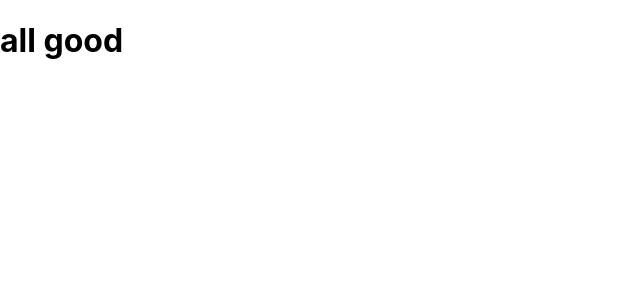
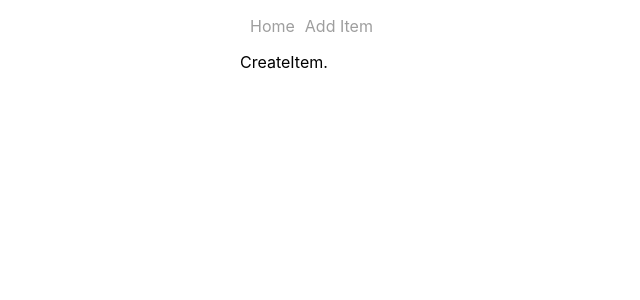
Before and after one commit to MurtazaPakawala/My-shop, a React (Create React App) app: page /create-item in a window 1280 px wide. Shown: the top 300 px of the page, without its empty margins (0-640 px from the left). Built offline with nearby package versions, Linux system fonts and the light colour scheme.

Commit message:
navbar:basic route setup and styling navbar

```diff
--- a/package.json
+++ b/package.json
@@ -6,6 +6,7 @@
     "@testing-library/jest-dom": "^5.16.4",
     "@testing-library/react": "^13.3.0",
     "@testing-library/user-event": "^13.5.0",
+    "firebase": "^9.9.0",
     "react": "^18.2.0",
     "react-dom": "^18.2.0",
     "react-router-dom": "^6.3.0",
--- a/src/component/App.js
+++ b/src/component/App.js
@@ -1,7 +1,13 @@
+import { Routes, Route } from "react-router-dom";
+import { Home, CreateItem, Navbar } from "./index";
 function App() {
   return (
-    <div className="App">
-      <h1>all good</h1>
+    <div className="container">
+      <Navbar />
+      <Routes>
+        <Route path="/" element={<Home />} />
+        <Route path="/create-item" element={<CreateItem />} />
+      </Routes>
     </div>
   );
 }
--- /dev/null
+++ b/src/component/CreateItem.js
@@ -0,0 +1,7 @@
+import React from "react";
+
+function CreateItem() {
+  return <div>CreateItem.</div>;
+}
+
+export default CreateItem;
--- /dev/null
+++ b/src/component/Home.js
@@ -0,0 +1,7 @@
+import React from "react";
+
+function Home() {
+  return <div>Home</div>;
+}
+
+export default Home;
--- /dev/null
+++ b/src/component/Navbar.js
@@ -0,0 +1,19 @@
+import React from "react";
+import { Link } from "react-router-dom";
+
+function Navbar() {
+  return (
+    <div>
+      <ul id="nav">
+        <li>
+          <Link to="/">Home</Link>
+        </li>
+        <li>
+          <Link to="/create-item">Add Item</Link>
+        </li>
+      </ul>
+    </div>
+  );
+}
+
+export default Navbar;
--- /dev/null
+++ b/src/component/index.js
@@ -0,0 +1,5 @@
+import Home from "./Home";
+import CreateItem from "./CreateItem";
+import Navbar from "./Navbar";
+
+export { Navbar, Home, CreateItem };
--- a/src/index.css
+++ b/src/index.css
@@ -1,13 +1,106 @@
 body {
   margin: 0;
-  font-family: -apple-system, BlinkMacSystemFont, 'Segoe UI', 'Roboto', 'Oxygen',
-    'Ubuntu', 'Cantarell', 'Fira Sans', 'Droid Sans', 'Helvetica Neue',
+  font-family: -apple-system, BlinkMacSystemFont, "Segoe UI", "Roboto", "Oxygen",
+    "Ubuntu", "Cantarell", "Fira Sans", "Droid Sans", "Helvetica Neue",
     sans-serif;
   -webkit-font-smoothing: antialiased;
   -moz-osx-font-smoothing: grayscale;
 }
 
 code {
-  font-family: source-code-pro, Menlo, Monaco, Consolas, 'Courier New',
+  font-family: source-code-pro, Menlo, Monaco, Consolas, "Courier New",
     monospace;
 }
+
+.container {
+  width: 800px;
+  margin: 0 auto;
+}
+.home h1 {
+  text-align: center;
+  color: #2196f3;
+  margin-bottom: 2px;
+}
+.home .post {
+  border: 1px solid #e1e1e1;
+  padding: 10px 10px;
+  border-radius: 5px;
+  margin-top: 10px;
+}
+.home .post a {
+  text-decoration: none;
+}
+.home .post h3 {
+  margin: 0;
+  padding: 0;
+  font-size: 25px;
+  font-weight: bold;
+  color: black;
+}
+.home .post h3:hover {
+  color: #2196f3;
+}
+.home .post p {
+  font-size: 13px;
+}
+
+#blog-by {
+  text-align: center;
+  font-style: italic;
+  margin-bottom: 20px;
+}
+.post-detail h1 {
+  text-align: center;
+}
+#nav {
+  list-style-type: none;
+  padding: 0;
+  display: flex;
+}
+#nav li {
+  margin-left: 10px;
+}
+#nav li a {
+  text-decoration: none;
+  color: #9e9e9e;
+}
+#nav li a:hover {
+  text-decoration: underline;
+}
+.create-post h1 {
+  text-align: center;
+}
+.create-post .form-field {
+  display: flex;
+  flex-direction: column;
+  margin-bottom: 16px;
+}
+.create-post .form-field label {
+  margin-bottom: 9px;
+}
+.create-post .form-field input {
+  height: 37px;
+  border: 1px solid #e1e1e1;
+  border-radius: 3px;
+  font-size: 18px;
+  padding-left: 10px;
+}
+
+.create-post .form-field textarea {
+  border: 1px solid #e1e1e1;
+  height: 400px;
+  font-size: 18px;
+  padding-left: 10px;
+  border-radius: 3px;
+  padding-top: 5px;
+}
+.create-post-btn {
+  height: 33px;
+  background: #4caf50;
+  border: 0;
+  color: #fff;
+  padding: 8px;
+  font-size: 15px;
+  border-radius: 3px;
+  cursor: pointer;
+}
```
Also changed, not shown: 1 other file (tests, documents, lock files or other folders).
